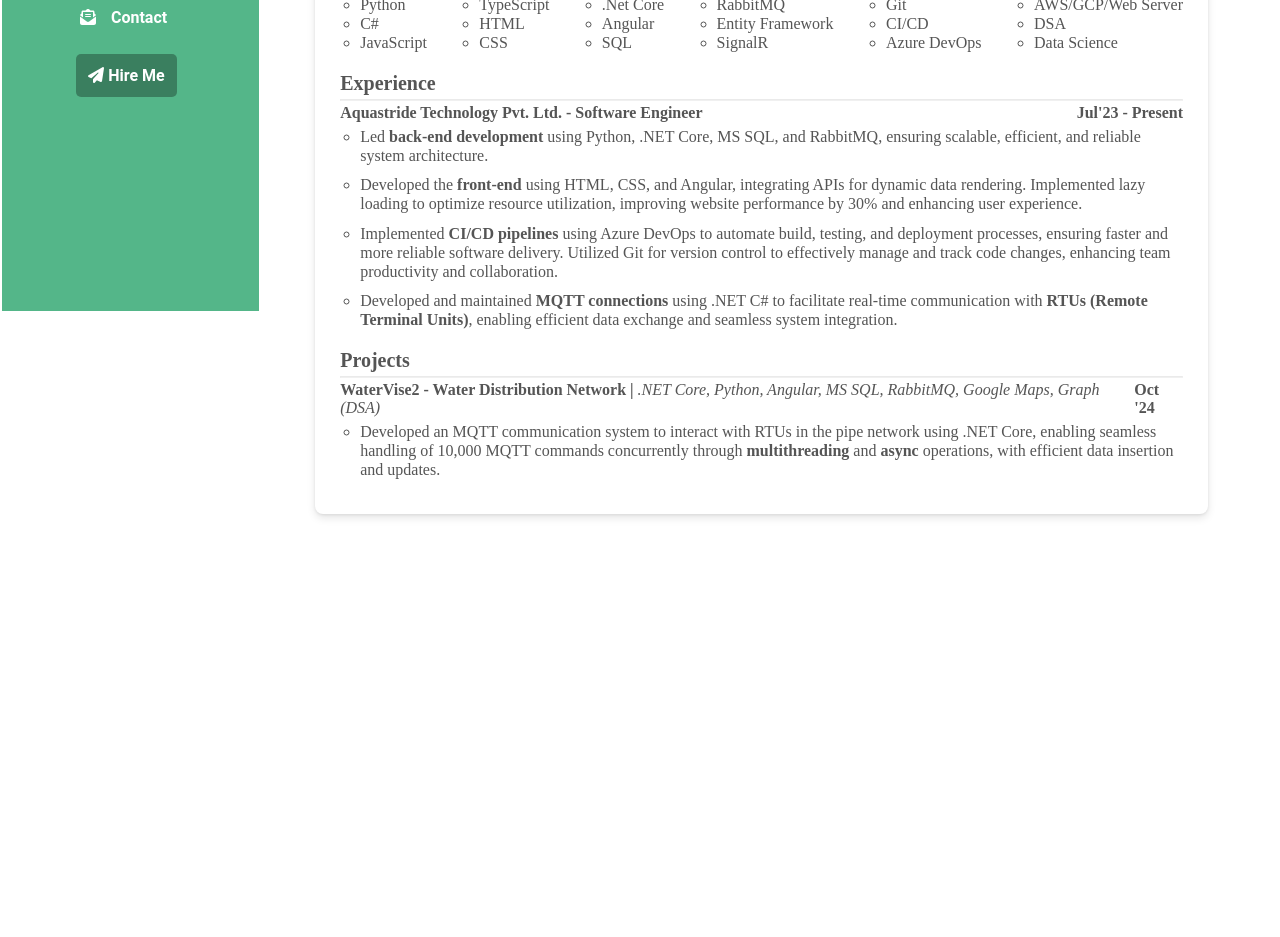
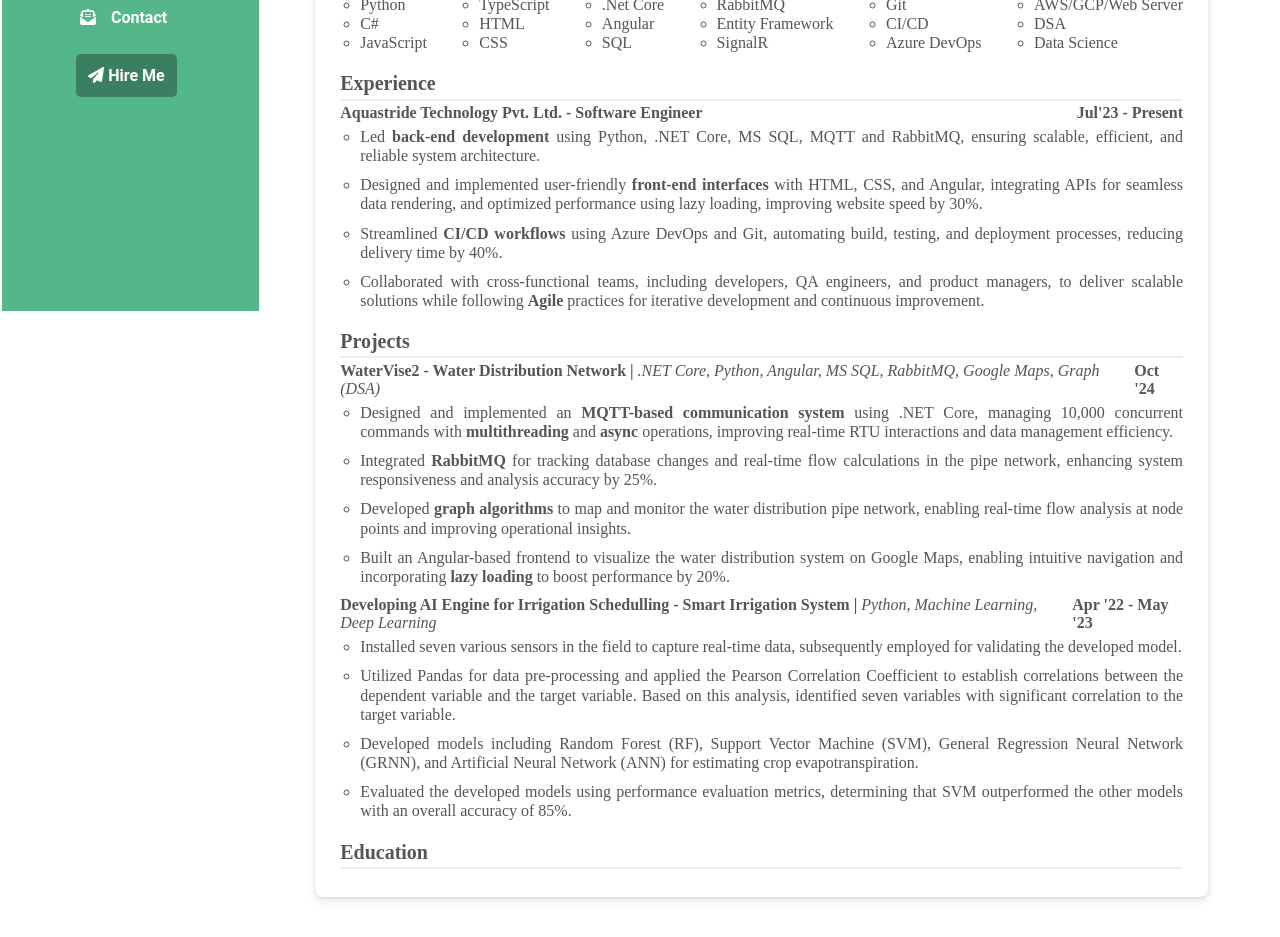
Before and after one commit to Ramkumarkunapareddy/Portfolio, an Angular app: page /resume in a window 1280 px wide. Shown: the part 520-1457 px from the top of the page. Before the commit the page ends 1074 px from the top, so only its background shows below. Built offline with nearby package versions, Linux system fonts and the light colour scheme.

Commit message:
resume project details added

```diff
--- a/src/app/resume/resume.component.css
+++ b/src/app/resume/resume.component.css
@@ -202,6 +202,7 @@ hr {
 
 .project-detail{
   margin-top: 5px;
+  text-align: justify;
 }
 
 .project-detail ol {
--- a/src/app/resume/resume.component.html
+++ b/src/app/resume/resume.component.html
@@ -200,27 +200,25 @@
       <ol>
         <li>
           Led <strong>back-end development</strong> using Python, .NET Core, MS
-          SQL, and RabbitMQ, ensuring scalable, efficient, and reliable system
-          architecture.
+          SQL, MQTT and RabbitMQ, ensuring scalable, efficient, and reliable
+          system architecture.
         </li>
         <li>
-          Developed the <strong>front-end</strong> using HTML, CSS, and Angular,
-          integrating APIs for dynamic data rendering. Implemented lazy loading
-          to optimize resource utilization, improving website performance by 30%
-          and enhancing user experience.
+          Designed and implemented user-friendly
+          <strong>front-end interfaces</strong> with HTML, CSS, and Angular,
+          integrating APIs for seamless data rendering, and optimized
+          performance using lazy loading, improving website speed by 30%.
         </li>
         <li>
-          Implemented <strong>CI/CD pipelines</strong> using Azure DevOps to
-          automate build, testing, and deployment processes, ensuring faster and
-          more reliable software delivery. Utilized Git for version control to
-          effectively manage and track code changes, enhancing team productivity
-          and collaboration.
+          Streamlined <strong>CI/CD workflows</strong> using Azure DevOps and
+          Git, automating build, testing, and deployment processes, reducing
+          delivery time by 40%.
         </li>
         <li>
-          Developed and maintained <strong>MQTT connections</strong> using .NET
-          C# to facilitate real-time communication with
-          <strong>RTUs (Remote Terminal Units)</strong>, enabling efficient data
-          exchange and seamless system integration.
+          Collaborated with cross-functional teams, including developers, QA
+          engineers, and product managers, to deliver scalable solutions while
+          following <strong>Agile</strong> practices for iterative development
+          and continuous improvement.
         </li>
       </ol>
     </div>
@@ -241,13 +239,66 @@
     <div class="project-detail">
       <ol>
         <li>
-          Developed an MQTT communication system to interact with RTUs in the
-          pipe network using .NET Core, enabling seamless handling of 10,000
-          MQTT commands concurrently through <strong>multithreading</strong> and
-          <strong>async</strong>
-          operations, with efficient data insertion and updates.
+          Designed and implemented an
+          <strong>MQTT-based communication system</strong> using .NET Core,
+          managing 10,000 concurrent commands with
+          <strong>multithreading</strong> and <strong>async</strong>
+          operations, improving real-time RTU interactions and data management
+          efficiency.
+        </li>
+        <li>
+          Integrated <strong>RabbitMQ</strong> for tracking database changes and
+          real-time flow calculations in the pipe network, enhancing system
+          responsiveness and analysis accuracy by 25%.
+        </li>
+        <li>
+          Developed <strong>graph algorithms</strong> to map and monitor the
+          water distribution pipe network, enabling real-time flow analysis at
+          node points and improving operational insights.
+        </li>
+        <li>
+          Built an Angular-based frontend to visualize the water distribution
+          system on Google Maps, enabling intuitive navigation and incorporating
+          <strong>lazy loading</strong> to boost performance by 20%.
         </li>
       </ol>
     </div>
+    <div class="project-title">
+      <div class="title-content">
+        Developing AI Engine for Irrigation Schedulling - Smart Irrigation
+        System |
+        <span class="project-tech">
+          <I>Python, Machine Learning, Deep Learning</I>
+        </span>
+      </div>
+      <div class="title-content">Apr '22 - May '23</div>
+    </div>
+    <div class="project-detail">
+      <ol>
+        <li>
+          Installed seven various sensors in the field to capture real-time
+          data, subsequently employed for validating the developed model.
+        </li>
+        <li>
+          Utilized Pandas for data pre-processing and applied the Pearson
+          Correlation Coefficient to establish correlations between the
+          dependent variable and the target variable. Based on this analysis,
+          identified seven variables with significant correlation to the target
+          variable.
+        </li>
+        <li>
+          Developed models including Random Forest (RF), Support Vector Machine
+          (SVM), General Regression Neural Network (GRNN), and Artificial Neural
+          Network (ANN) for estimating crop evapotranspiration.
+        </li>
+        <li>
+          Evaluated the developed models using performance evaluation metrics,
+          determining that SVM outperformed the other models with an overall
+          accuracy of 85%.
+        </li>
+      </ol>
+    </div>
+    <div class="section-title">Education</div>
+    <hr />
   </section>
 </div>
```
